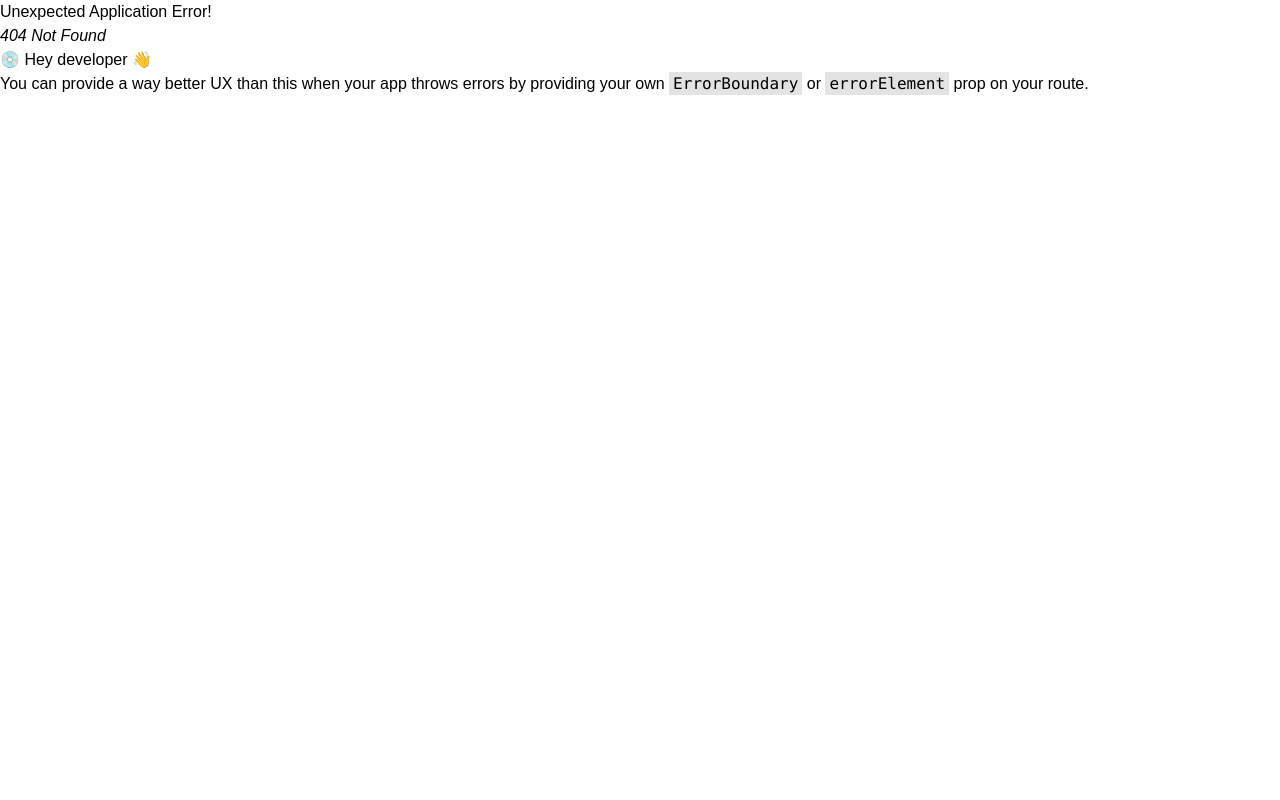
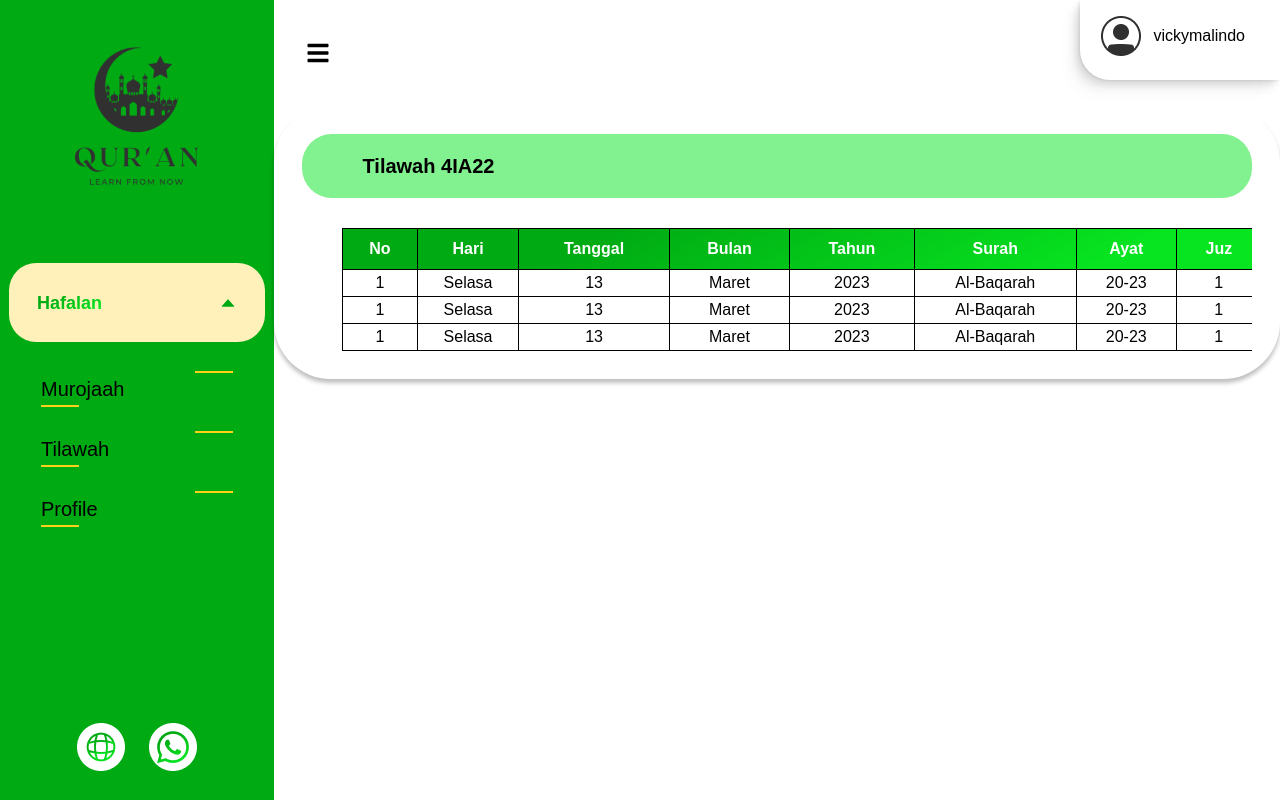
Before and after one commit to vickymalindo/skripsi-ngaji, a React (Vite) app: page /parent/tilawah in a window 1280 px wide. Before the commit this address had no page. Built offline with nearby package versions, Linux system fonts and the light colour scheme.

Commit message:
add file murojaah and tilawah

```diff
--- a/src/index.css
+++ b/src/index.css
@@ -58,6 +58,9 @@ body {
 }
 
 .line-before-after.active::before {
+  width: 90%;
+}
+.line-before-after.active::after {
   width: 100%;
 }
 
--- /dev/null
+++ b/src/pages/parent/Murojaah.tsx
@@ -0,0 +1,11 @@
+import Content from '../../views/molecules/Content';
+
+const Murojaah = () => {
+  return (
+    <div>
+      <Content username='vickymalindo' page='Muraja’ah 4IA22' />
+    </div>
+  );
+};
+
+export default Murojaah;
--- /dev/null
+++ b/src/pages/parent/Tilawah.tsx
@@ -0,0 +1,11 @@
+import Content from '../../views/molecules/Content';
+
+const Tilawah = () => {
+  return (
+    <div>
+      <Content username='vickymalindo' page='Tilawah 4IA22' />
+    </div>
+  );
+};
+
+export default Tilawah;
--- a/src/utils/SidebarProps.tsx
+++ b/src/utils/SidebarProps.tsx
@@ -14,29 +14,29 @@ export const sidebarOrtu: SidebarProps[] = [
     children: [
       {
         text: 'Sekolah',
-        href: '/sekolah',
+        href: '/parent/rote/school',
       },
       {
         text: 'Rumah',
-        href: '/rumah',
+        href: '/parent/rote/home',
       },
       {
         text: 'Belum Selesai',
-        href: '/belum',
+        href: '/parent/rote/ndone',
       },
     ],
   },
   {
     text: 'Murojaah',
-    href: '/murojaah',
+    href: '/parent/murojaah',
   },
   {
     text: 'Tilawah',
-    href: '/tilawah',
+    href: '/parent/ktilawah',
   },
   {
     text: 'Profile',
-    href: '/profile',
+    href: '/parent/profile',
   },
 ];
 
--- /dev/null
+++ b/src/views/atoms/Link.tsx
@@ -0,0 +1,27 @@
+// import React from 'react'
+
+import { useLocation } from 'react-router-dom';
+
+interface Props {
+  href: string | undefined;
+  text: string | undefined;
+}
+
+const Link = ({ href, text }: Props) => {
+  const { pathname } = useLocation();
+  return (
+    <li className='px-8 py-1 relative mb-6 last:mb-0'>
+      <a
+        // TODO: benerin link active, dan masih ada bug jg di sidebarnya
+        href={href}
+        className={
+          'inline-block w-full text-xl line-before-after ' +
+          (pathname.includes('murojaah') ? 'active' : '')
+        }>
+        {text}
+      </a>
+    </li>
+  );
+};
+
+export default Link;
--- a/src/views/atoms/Links.tsx
+++ /dev/null
@@ -1,18 +0,0 @@
-// import React from 'react'
-
-interface Props {
-  href: string | undefined;
-  text: string | undefined;
-}
-
-const Links = ({ href, text }: Props) => {
-  return (
-    <li className='px-8 py-1 relative mb-6 last:mb-0'>
-      <a href={href} className='inline-block w-full text-xl line-before-after'>
-        {text}
-      </a>
-    </li>
-  );
-};
-
-export default Links;
--- a/src/views/molecules/Content.tsx
+++ b/src/views/molecules/Content.tsx
@@ -6,10 +6,10 @@ import Appbar from './Appbar';
 interface Props {
   username: string;
   page: string;
-  name: string;
-  group: string;
-  birthdate: string;
-  teacher: string;
+  name?: string;
+  group?: string;
+  birthdate?: string;
+  teacher?: string;
 }
 
 const Content = ({
@@ -26,12 +26,15 @@ const Content = ({
       {/* <Loader /> */}
       <div className='w-full box-shadow px-7 py-7 rounded-[57px]'>
         <TitlePage page={page} />
+        {name && (
           <CardProfile
             name={name}
             group={group}
             birthdate={birthdate}
             teacher={teacher}
           />
+        )}
+
         <Table />
       </div>
     </div>
--- a/src/views/molecules/Sidebars.tsx
+++ b/src/views/molecules/Sidebars.tsx
@@ -5,7 +5,7 @@ import {
   sidebarOrtu,
 } from '../../utils/SidebarProps';
 import { DropdownSidebar } from '../atoms/Dropdowns';
-import Links from '../atoms/Links';
+import Link from '../atoms/Link';
 import Sosmed from '../atoms/Sosmed';
 import Logo from './../../assets/images/Logo.png';
 
@@ -25,7 +25,7 @@ export const SidebarParent = () => {
                 />
               );
             } else {
-              return <Links key={index} href={val.href} text={val.text} />;
+              return <Link key={index} href={val.href} text={val.text} />;
             }
           })}
         </ul>
@@ -64,7 +64,7 @@ export const SidebarTeacher = () => {
         <img src={Logo} alt='Logo' className='m-auto mb-[73px]' />
         <ul className='list-none'>
           {sidebarGuru.map((val, index) => (
-            <Links key={index} href={val.href} text={val.text} />
+            <Link key={index} href={val.href} text={val.text} />
           ))}
         </ul>
       </div>
```
Also changed, not shown: src/routes/Router.tsx (+21 -6 lines). Lines whose indentation alone changed are shown as unchanged.
